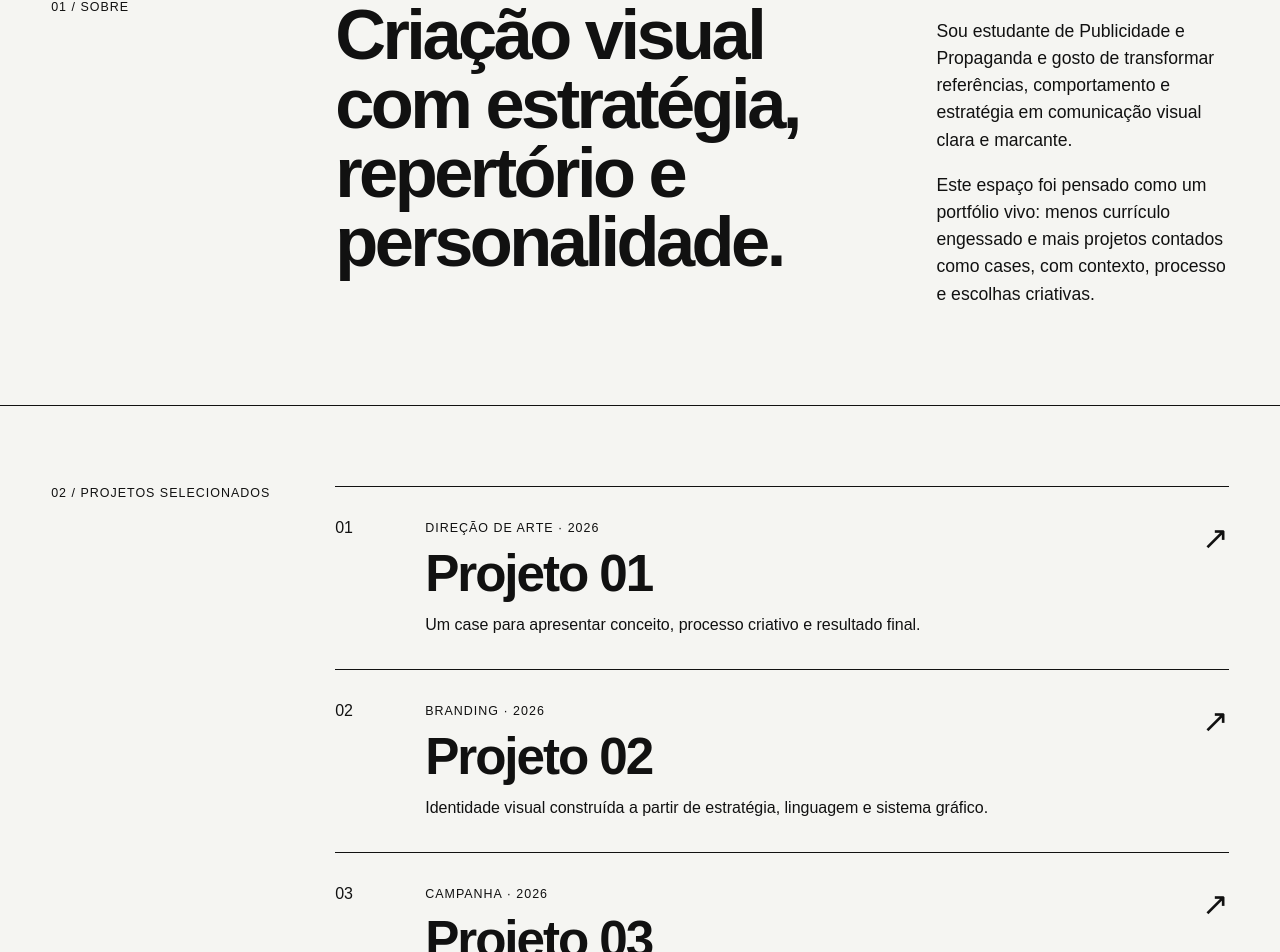
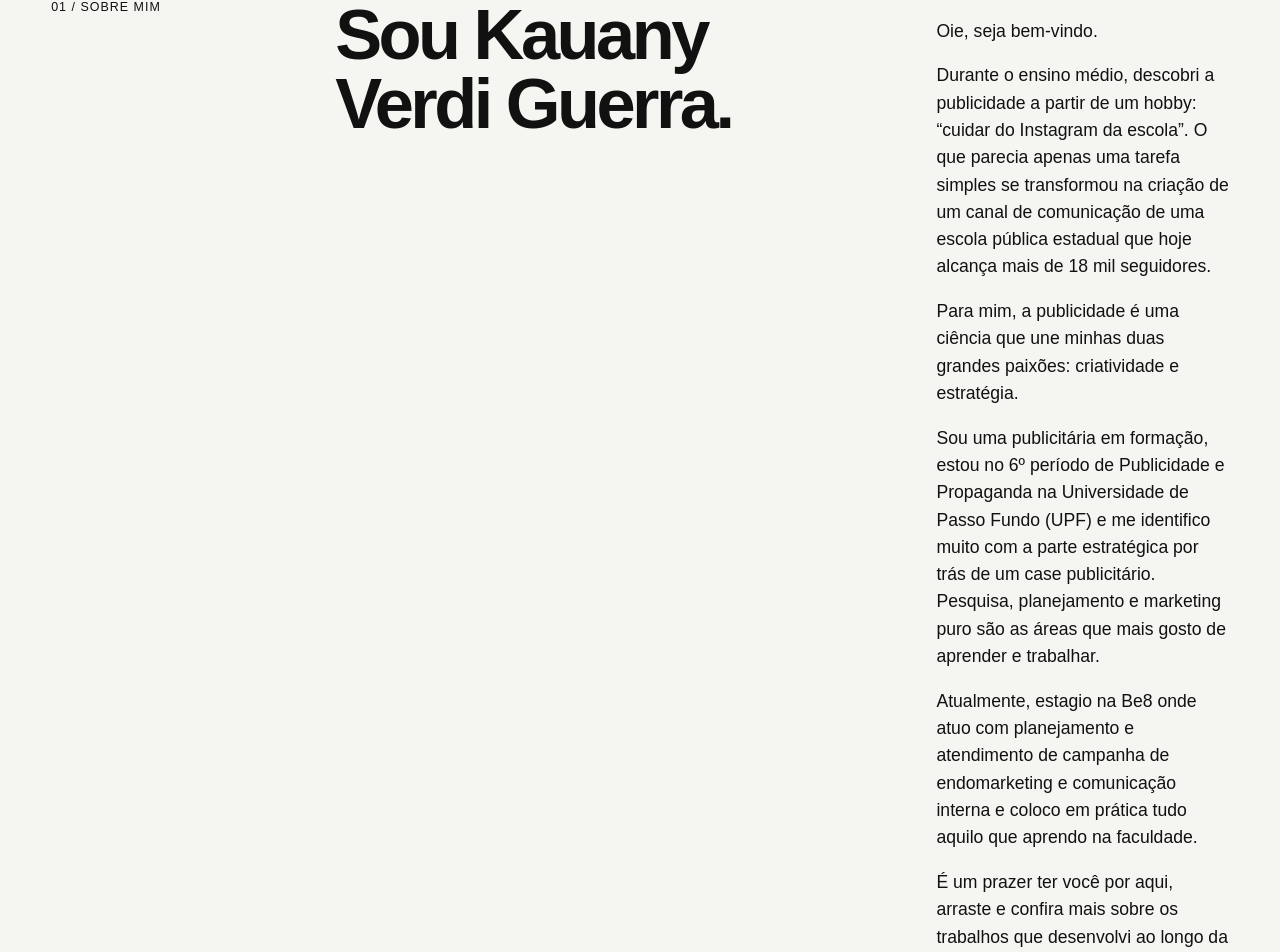
Before and after one commit to 204160-dotcom/portfolio, a Next.js app: page / in a window 1280 px wide. Shown: the part 858-1810 px from the top of the page. Built offline with nearby package versions, Linux system fonts and the light colour scheme.

Commit message:
feat: add full about me text

```diff
--- a/app/page.tsx
+++ b/app/page.tsx
@@ -46,15 +46,27 @@ export default function Home() {
       </section>
 
       <section className="about section" id="sobre">
-        <p className="section-index">01 / Sobre</p>
+        <p className="section-index">01 / Sobre mim</p>
         <div className="section-content about-grid">
-          <h2>Criação visual com estratégia, repertório e personalidade.</h2>
-          <div>
+          <h2>Sou Kauany Verdi Guerra.</h2>
+          <div className="about-copy">
             <p>
-              Sou estudante de Publicidade e Propaganda e gosto de transformar referências, comportamento e estratégia em comunicação visual clara e marcante.
+              Oie, seja bem-vindo.
             </p>
             <p>
-              Este espaço foi pensado como um portfólio vivo: menos currículo engessado e mais projetos contados como cases, com contexto, processo e escolhas criativas.
+              Durante o ensino médio, descobri a publicidade a partir de um hobby: “cuidar do Instagram da escola”. O que parecia apenas uma tarefa simples se transformou na criação de um canal de comunicação de uma escola pública estadual que hoje alcança mais de 18 mil seguidores.
+            </p>
+            <p>
+              Para mim, a publicidade é uma ciência que une minhas duas grandes paixões: criatividade e estratégia.
+            </p>
+            <p>
+              Sou uma publicitária em formação, estou no 6º período de Publicidade e Propaganda na Universidade de Passo Fundo (UPF) e me identifico muito com a parte estratégica por trás de um case publicitário. Pesquisa, planejamento e marketing puro são as áreas que mais gosto de aprender e trabalhar.
+            </p>
+            <p>
+              Atualmente, estagio na Be8 onde atuo com planejamento e atendimento de campanha de endomarketing e comunicação interna e coloco em prática tudo aquilo que aprendo na faculdade.
+            </p>
+            <p>
+              É um prazer ter você por aqui, arraste e confira mais sobre os trabalhos que desenvolvi ao longo da minha trajetória.
             </p>
           </div>
         </div>
```
